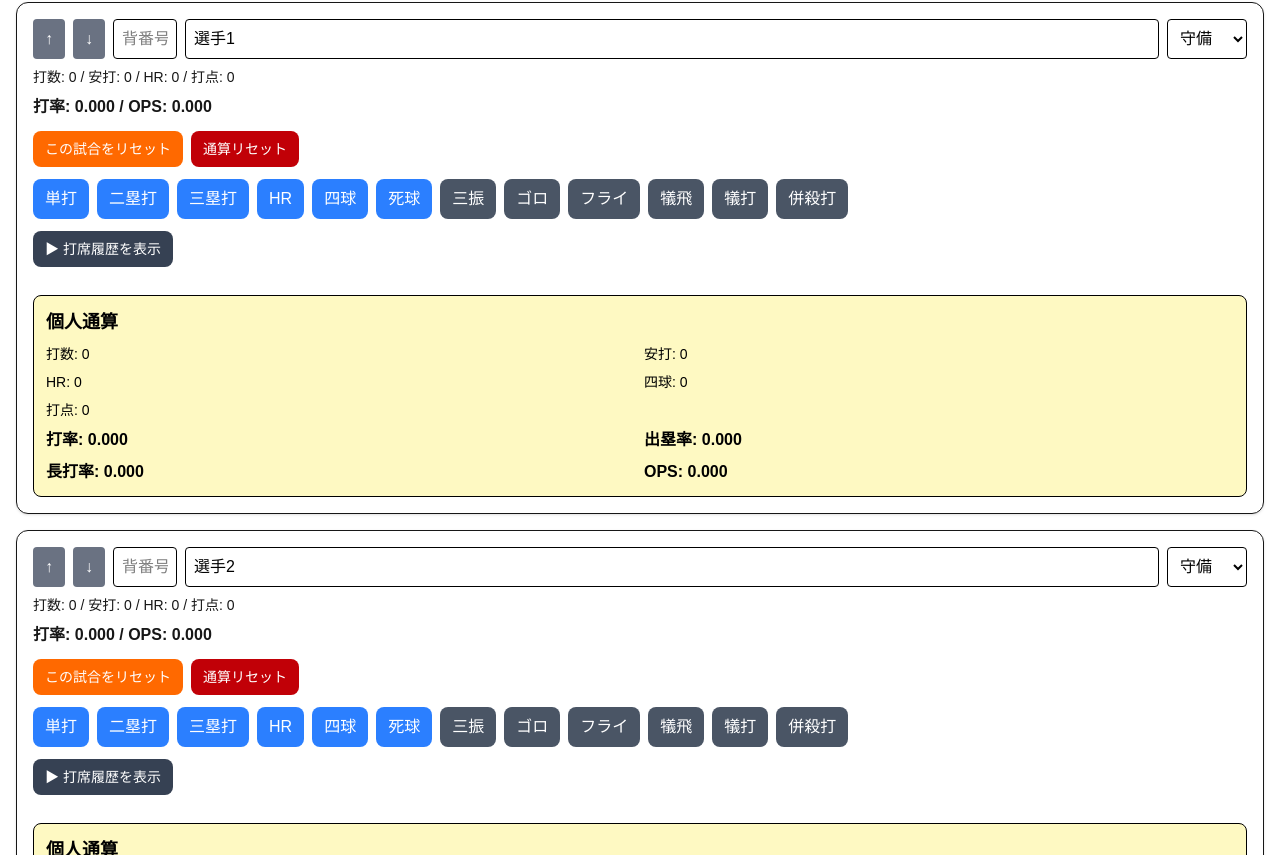
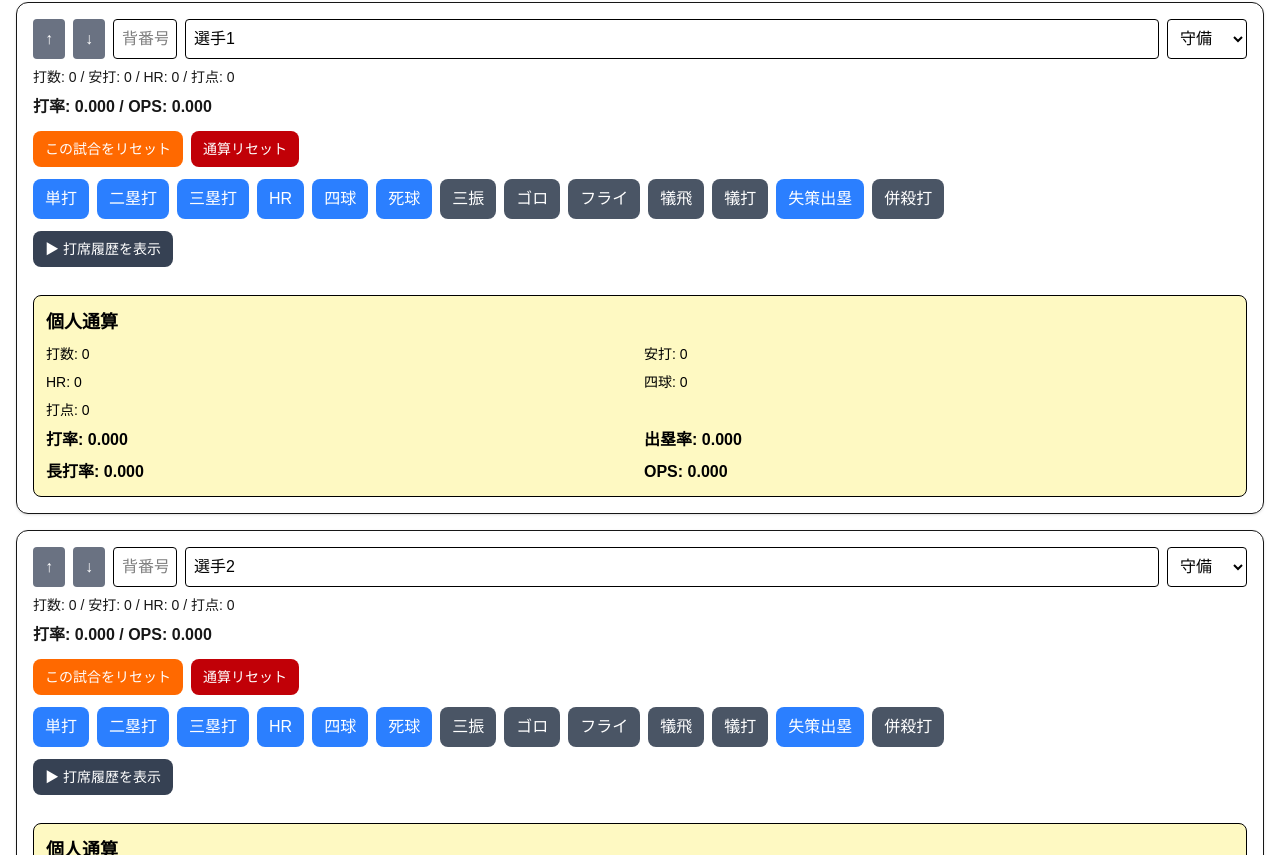
Before and after one commit to forcascreate-eng/baseball-ops-app, a Next.js app: page / in a window 1280 px wide. Shown: the part 1165-2020 px from the top of the page. Built offline with nearby package versions, Linux system fonts and the light colour scheme.

Commit message:
add double play

```diff
--- a/app/page.tsx
+++ b/app/page.tsx
@@ -30,8 +30,8 @@ type GameRecord = {
 
 const resultOptions: Result[] = [
   "単打", "二塁打", "三塁打", "HR", "四球",
-  "死球", "三振", "ゴロ", "フライ", "犠飛","犠打","併殺打"
-];const outResults = [
+  "死球", "三振", "ゴロ", "フライ", "犠飛","犠打","失策出塁","併殺打"
+];const outResults: Result[] = [
   "三振",
   "ゴロ",
   "フライ",
```
